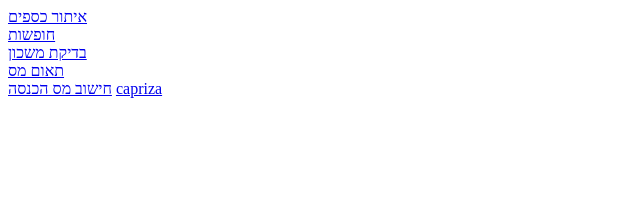
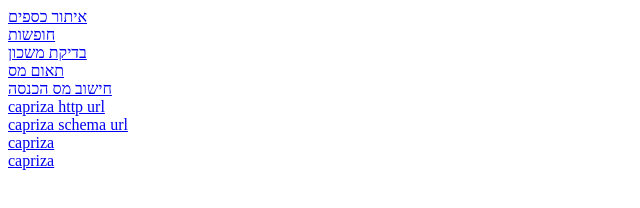
Before and after one commit to haimyyy/capriza, a website: page index.html in a window 1280 px wide. Shown: the whole page, without its empty margins (0-640 px from the left). Drawn offline with Linux system fonts and the light colour scheme.

Commit message:
add more urls

```diff
--- a/index.html
+++ b/index.html
@@ -11,6 +11,9 @@
 	<div><a id="misim" href="https://www.misim.gov.il/shteumeimas/frmMain.aspx">תאום מס</a></div>
 	<div>
 	<a id="hilan" href="https://www.hilan.co.il/%D7%9E%D7%A8%D7%9B%D7%96-%D7%99%D7%93%D7%A2/%D7%90%D7%A9%D7%A4%D7%99-%D7%97%D7%99%D7%A9%D7%95%D7%91/%D7%90%D7%A9%D7%A3-%D7%9E%D7%A1-%D7%94%D7%9B%D7%A0%D7%A1%D7%94/">חישוב מס הכנסה</a>
-	<a href="cprzlocalstore://cappdev.capriza.com">capriza</a>
+	<div><a href="http://www.example.com">capriza http url</a></div>
+	<div><a href="example://gizmos">capriza schema url</a></div>
+	<div><a href="app://www.example.com">capriza</a></div>
+	<div><a href="https://open.my.app">capriza</a></div>
 </div>
 </body>
```
